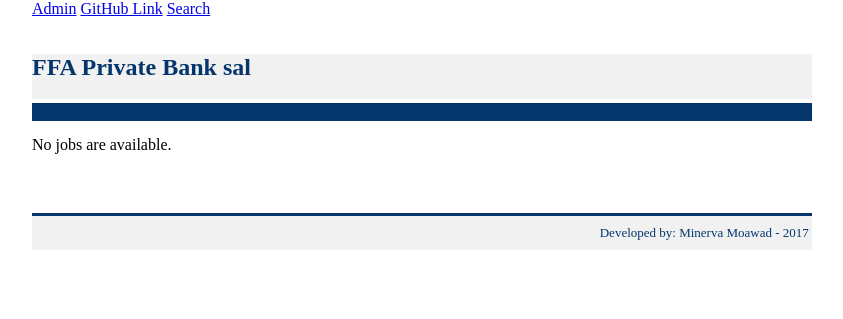
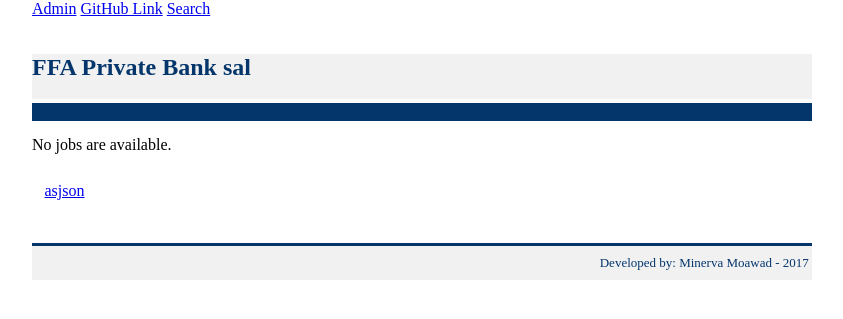
Before and after one commit to ffapb/ffa-jobs-settings, a Django app: page / in a window 1280 px wide. Shown: the top 319 px of the page, without its empty margins (218-1061 px from the left). Run offline with Django 3.2, Linux system fonts and the light colour scheme; data that the repository does not hold is empty.

Commit message:
add link asjon on index page

```diff
--- a/emailffa/templates/emailffa/index.html
+++ b/emailffa/templates/emailffa/index.html
@@ -63,7 +63,7 @@
 			<td>
 
 				<table cellSpacing="12px" cellPadding="0" width="779" align="center" border="0">
-
+					<tr><td><a href=" ?asjson=true">asjson</a></td></tr>
 
 					{% if latest_job_list %}
     						<ul>
--- a/emailffa/views.py
+++ b/emailffa/views.py
@@ -1,8 +1,8 @@
 import json
-from django.core import serializers
+#from django.core import serializers
 from django.views import generic
 from django.http import JsonResponse
-import operator
+
 from .models import Job
 #from .models import Email
 #from .models import Cron
@@ -21,7 +21,7 @@ class IndexView(generic.ListView):
     def get_queryset(self):
         """Return the  jobs by order alphabetic."""
         return Job.objects.order_by('id')
-
+    def get(self, *args, **kwargs):
 
         asjson = self.request.GET.get('asjson', "false")
         asjson=asjson.lower()=="true"
```
